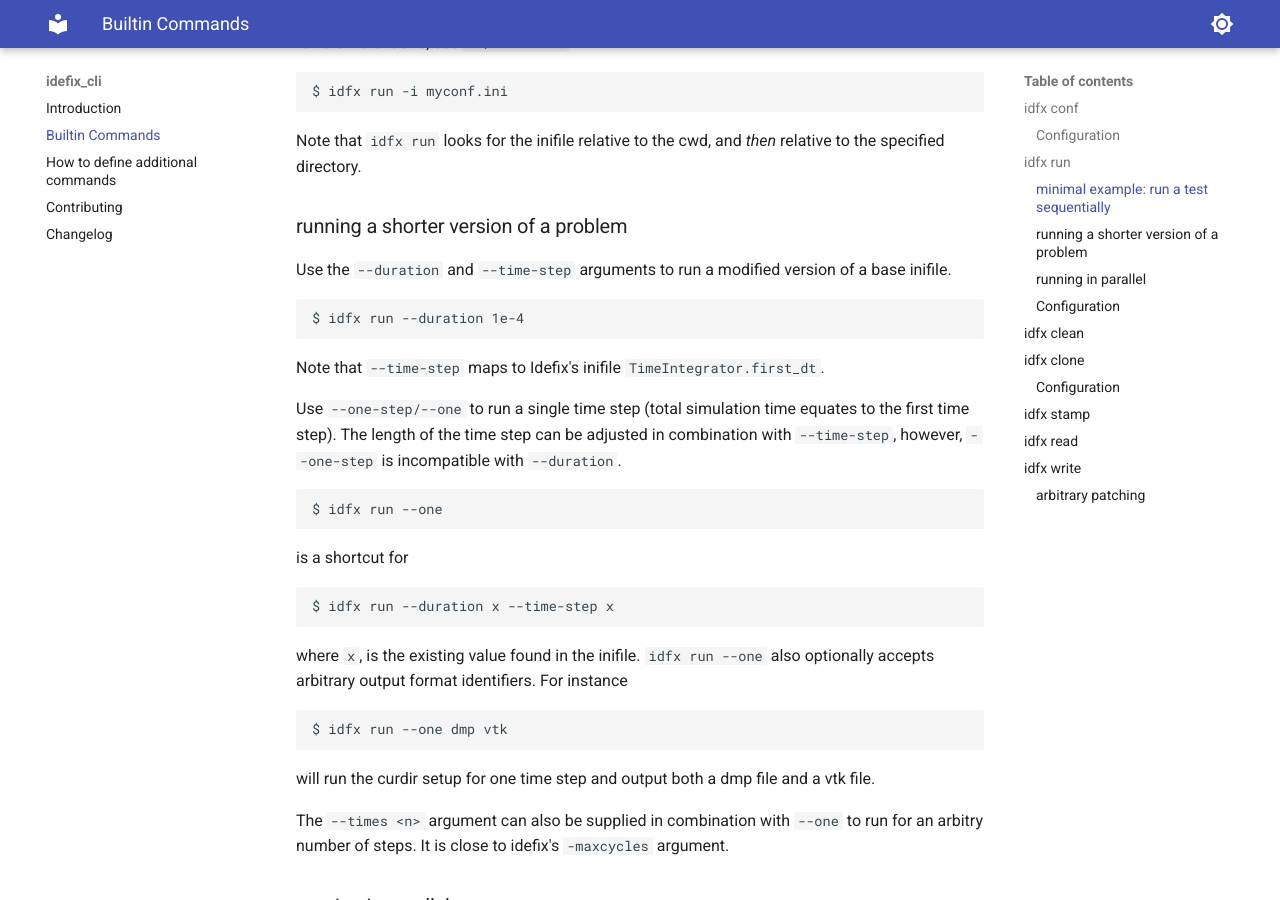
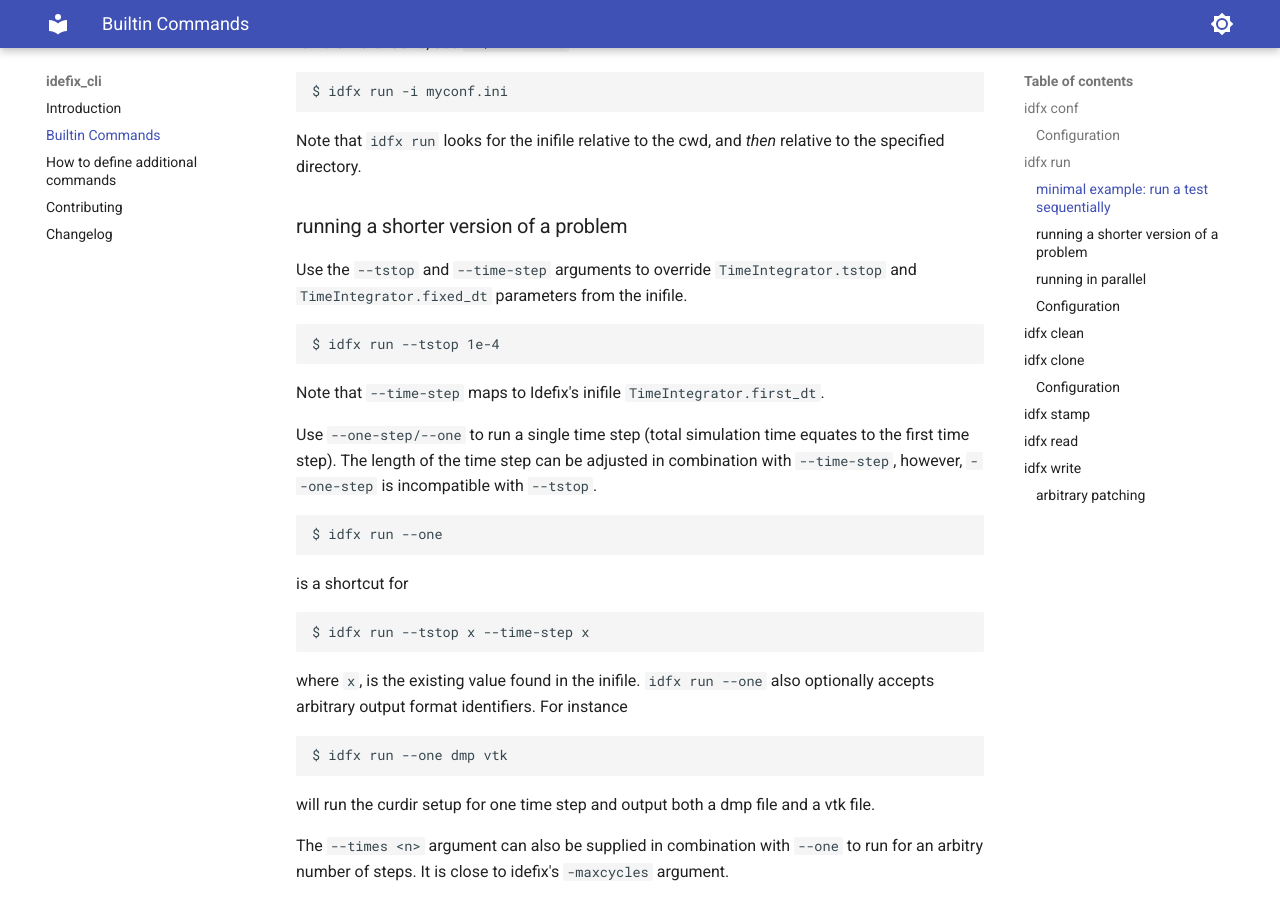
Before and after one commit to neutrinoceros/idefix_cli, an MkDocs documentation site: the page built from docs/commands.md, in a window 1280 px wide and 900 px high, scrolled down 2024 px. Built offline with MkDocs 1.6.1 and Material for MkDocs 9.7.7, drawn with Linux system fonts in a browser that asks for light colours.

Commit message:
DEPR: deprecate --duration parameter in idfx run

````diff
--- a/docs/commands.md
+++ b/docs/commands.md
@@ -104,11 +104,11 @@ Note that `idfx run` looks for the inifile relative to the cwd, and _then_ relat
 the specified directory.
 
 ### running a shorter version of a problem
-Use the `--duration` and `--time-step` arguments to run a modified version of a base
-inifile.
+Use the `--tstop` and `--time-step` arguments to override `TimeIntegrator.tstop`
+and `TimeIntegrator.fixed_dt` parameters from the inifile.
 
 ```shell
-$ idfx run --duration 1e-4
+$ idfx run --tstop 1e-4
 ```
 
 Note that `--time-step` maps to Idefix's inifile `TimeIntegrator.first_dt`.
@@ -116,14 +116,14 @@ Note that `--time-step` maps to Idefix's inifile `TimeIntegrator.first_dt`.
 Use `--one-step/--one` to run a single time step (total simulation time equates to the
 first time step).
 The length of the time step can be adjusted in combination with `--time-step`, however,
-`--one-step` is incompatible with `--duration`.
+`--one-step` is incompatible with `--tstop`.
 
 ```shell
 $ idfx run --one
 ```
 is a shortcut for
 ```shell
-$ idfx run --duration x --time-step x
+$ idfx run --tstop x --time-step x
 ```
 where `x`, is the existing value found in the inifile. `idfx run --one` also
 optionally accepts arbitrary output format identifiers. For instance
````
Also changed, not shown: CHANGELOG.md (+1 -0 lines), 1 other file.
